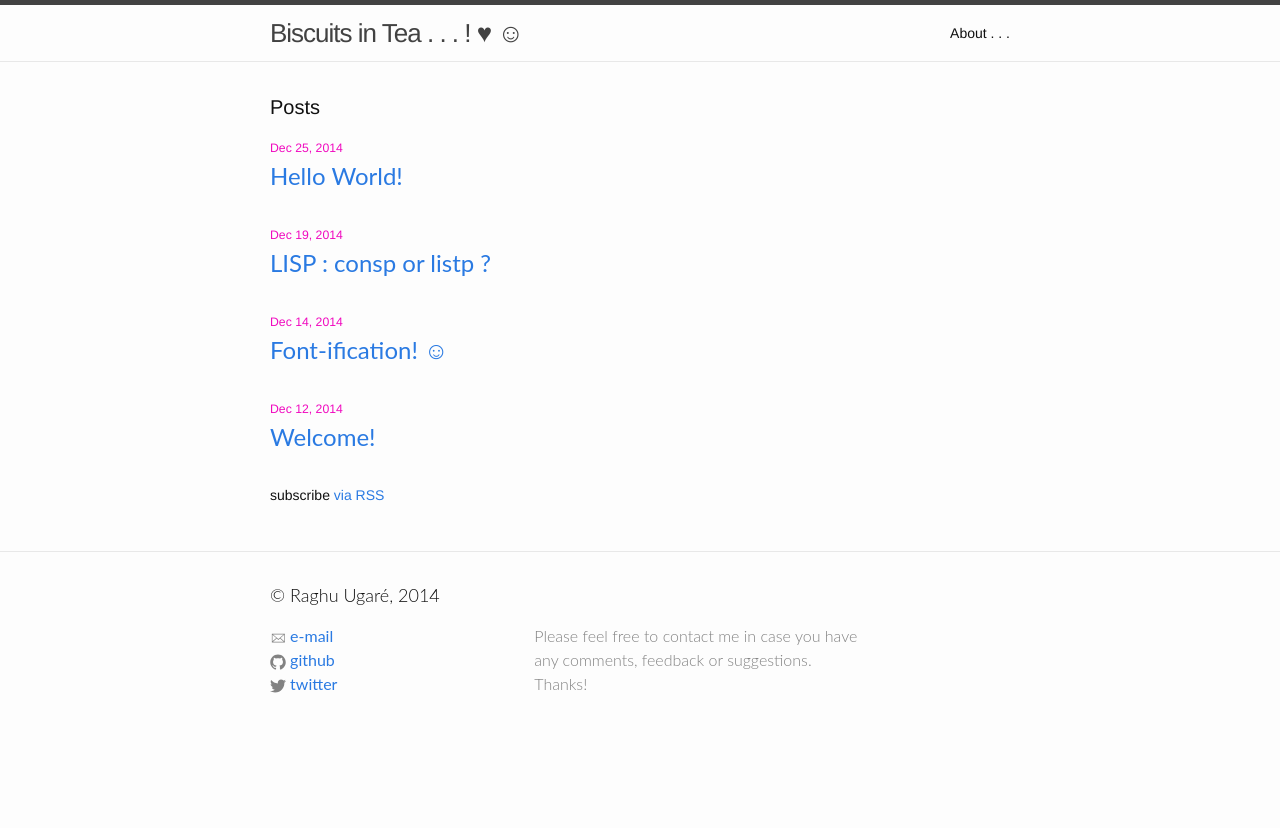
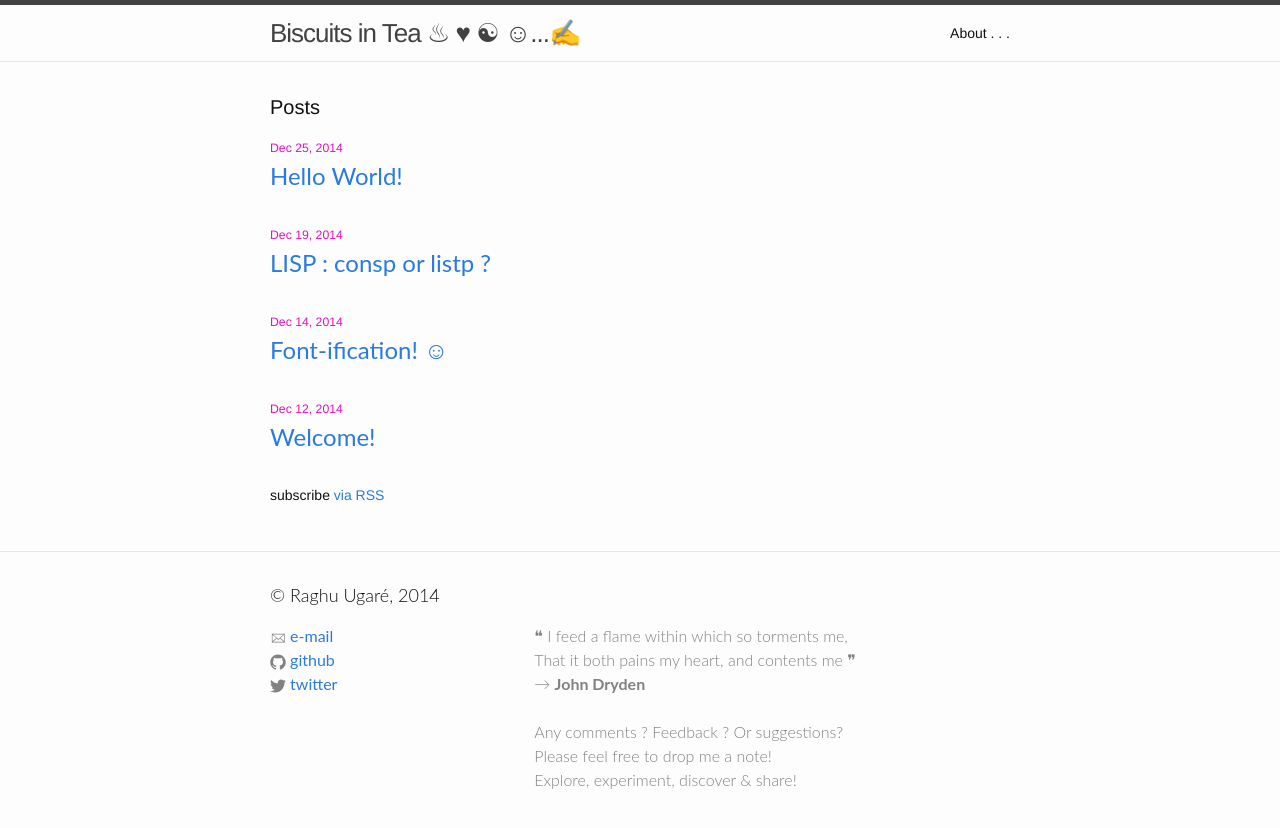
Before and after one commit to raghuugare/raghuugare.bkup, a Jekyll site: the page built from index.html, in a window 1280 px wide. Shown: the top 828 px of the page. Built offline with Jekyll 4.4.1, drawn with Linux system fonts in a browser that asks for light colours.

Commit message:
New improved title & footer content! :)

```diff
--- a/_config.yml
+++ b/_config.yml
@@ -1,9 +1,15 @@
 # Site settings
-title: Biscuits in Tea . . . ! &hearts; &#9786;
+title: Biscuits in Tea &#9832; &hearts; &#9775; &#9786;...&#9997;
 email: raghu.ugare@gmail.com
 description: > # this means to ignore newlines until "baseurl:"
-  Please feel free to contact me in case you have any comments, feedback or suggestions.
-  Thanks!
+  &#10077;
+  I feed a flame within which so torments me,<br/>
+  That it both pains my heart, and contents me &#10078;<br/>
+  &rarr; <strong>John Dryden</strong></br></br>
+
+  Any comments ? Feedback ? Or suggestions?<br/>
+  Please feel free to drop me a note!<br/>
+  Explore, experiment, discover & share!
 baseurl: "" # the subpath of your site, e.g. /blog/
 url: "" # the base hostname & protocol for your site
 twitter_username: raghu_ugare
```
